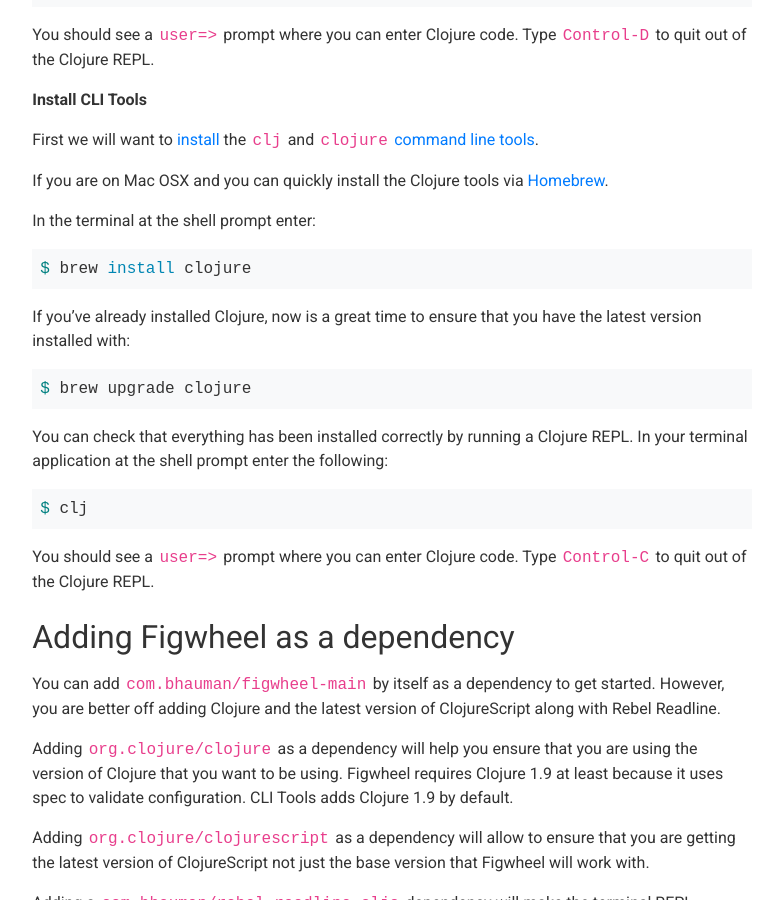
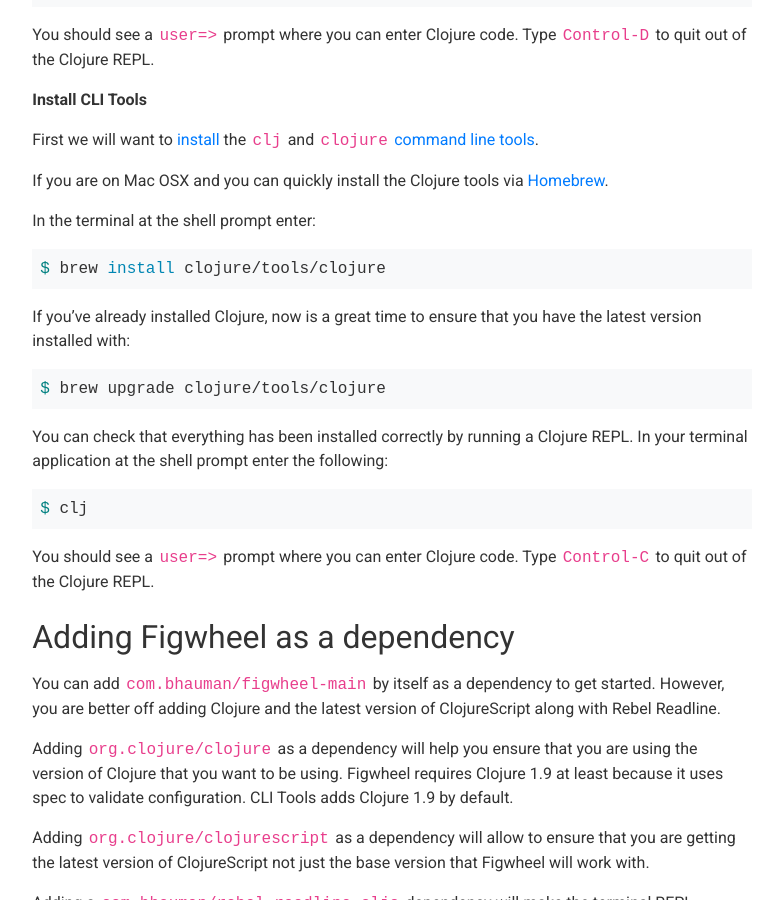
Before and after one commit to bhauman/figwheel-main, a Jekyll site: the page built from docs/docs/installation.md, in a window 1280 px wide and 900 px high, scrolled down 1536 px. Shown: the whole window, without its empty margins (83-861 px from the left). Built offline with Jekyll 4.4.1, drawn with Linux system fonts in a browser that asks for light colours.

Commit message:
Docs for brew install updated to use official tap
As documented here: https://clojure.org/guides/getting_started#_installation_on_mac_via_homebrew

````diff
--- a/docs/docs/installation.md
+++ b/docs/docs/installation.md
@@ -93,14 +93,14 @@
 In the terminal at the shell prompt enter:
 
 ```shell
-$ brew install clojure
+$ brew install clojure/tools/clojure
 ```
 
 If you've already installed Clojure, now is a great time to ensure
 that you have the latest version installed with:
 
 ```shell
-$ brew upgrade clojure
+$ brew upgrade clojure/tools/clojure
 ```
 
 You can check that everything has been installed correctly by running
````
